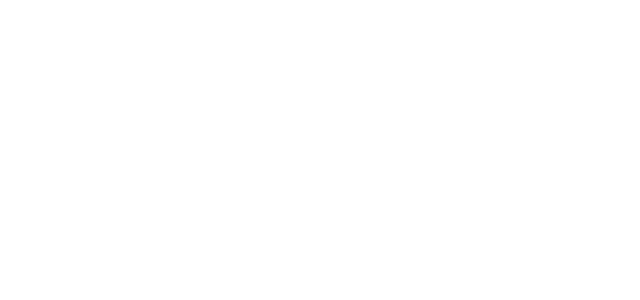
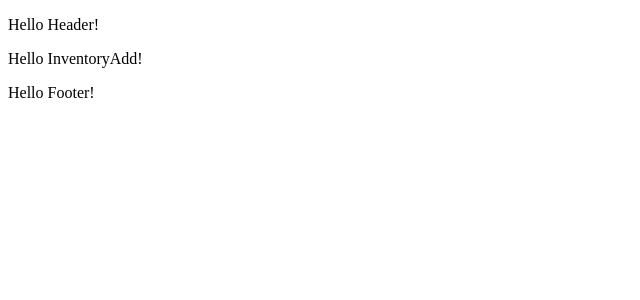
Before and after one commit to MoeyR/instock, a React (Create React App) app: page /inventory/add in a window 1280 px wide. Before the commit this address had no page. Shown: the top 300 px of the page, without its empty margins (0-640 px from the left). Built offline with nearby package versions, Linux system fonts and the light colour scheme.

Commit message:
add placeholder components

```diff
--- a/src/App.jsx
+++ b/src/App.jsx
@@ -1,26 +1,35 @@
 import './App.scss';
 import { BrowserRouter, Routes, Route } from 'react-router-dom';
+import Header from './pages/Header/Header';
+import Footer from './pages/Footer/Footer';
 import WarehousePage from './pages/WarehousePage/WarehousePage';
+import WarehouseDetailPage from './pages/WarehouseDetailPage/WarehouseDetailPage';
+import WarehouseEdit from './pages/WarehouseEdit/WarehouseEdit';
+import WarehouseAdd from './pages/WarehouseAdd/WarehouseAdd';
+import InventoryPage from './pages/InventoryPage/InventoryPage';
+import InventoryDetailPage from './pages/InventoryDetailPage/InventoryDetailPage';
+import InventoryEdit from './pages/InventoryEdit/InventoryEdit';
+import InventoryAdd from './pages/InventoryAdd/InventoryAdd';
 
 function App() {
   return (
     <div className="App">
       <BrowserRouter>
-        {/* <Header /> */}
+        <Header />
         <Routes>
 
           <Route path="/" element={<WarehousePage />}/>
           <Route path="/warehouses" element={<WarehousePage />}/>
-          {/* <Route path="/warehouses/:id" element={<WarehouseDetailPage />}/>
+          <Route path="/warehouses/:id" element={<WarehouseDetailPage />}/>
           <Route path="/warehouses/:id/edit" element={<WarehouseEdit />}/>
-          <Route path="/warehouses/add" element={<WareHouseAdd />}/>
+          <Route path="/warehouses/add" element={<WarehouseAdd />}/>
 
           <Route path="/inventory" element={<InventoryPage />}/>
           <Route path="/inventory/:id" element={<InventoryDetailPage />}/>
           <Route path="/inventory/:id/edit" element={<InventoryEdit />}/>
-          <Route path="/inventory/add" element={<InventoryAdd />}/> */}
+          <Route path="/inventory/add" element={<InventoryAdd />}/>
         </Routes>
-        {/* <Footer /> */}
+        <Footer />
       </BrowserRouter>
     </div>
   );
--- /dev/null
+++ b/src/pages/Footer/Footer.jsx
@@ -0,0 +1,8 @@
+function Footer(){
+    return (
+        <>
+            <p>Hello Footer!</p>
+        </>
+    )
+}
+export default Footer;
--- /dev/null
+++ b/src/pages/Header/Header.jsx
@@ -0,0 +1,8 @@
+function Header(){
+    return (
+        <>
+            <p>Hello Header!</p>
+        </>
+    )
+}
+export default Header;
--- /dev/null
+++ b/src/pages/InventoryAdd/InventoryAdd.jsx
@@ -0,0 +1,8 @@
+function InventoryAdd(){
+    return (
+        <>
+            <p>Hello InventoryAdd!</p>
+        </>
+    )
+}
+export default InventoryAdd;
--- /dev/null
+++ b/src/pages/InventoryDetailPage/InventoryDetailPage.jsx
@@ -0,0 +1,8 @@
+function InventoryDetailPage(){
+    return (
+        <>
+            <p>Hello InventoryDetailPage!</p>
+        </>
+    )
+}
+export default InventoryDetailPage;
--- /dev/null
+++ b/src/pages/InventoryEdit/InventoryEdit.jsx
@@ -0,0 +1,8 @@
+function InventoryEdit(){
+    return (
+        <>
+            <p>Hello InventoryEdit!</p>
+        </>
+    )
+}
+export default InventoryEdit;
--- /dev/null
+++ b/src/pages/InventoryPage/InventoryPage.jsx
@@ -0,0 +1,8 @@
+function InventoryPage(){
+    return (
+        <>
+            <p>Hello InventoryPage!</p>
+        </>
+    )
+}
+export default InventoryPage;
--- /dev/null
+++ b/src/pages/WarehouseAdd/WarehouseAdd.jsx
@@ -0,0 +1,8 @@
+function WarehouseAdd(){
+    return (
+        <>
+            <p>Hello WarehouseAdd!</p>
+        </>
+    )
+}
+export default WarehouseAdd;
--- /dev/null
+++ b/src/pages/WarehouseDetailPage/WarehouseDetailPage.jsx
@@ -0,0 +1,8 @@
+function WarehouseDetailPage(){
+    return (
+        <>
+            <p>Hello WarehouseDetailPage!</p>
+        </>
+    )
+}
+export default WarehouseDetailPage;
--- /dev/null
+++ b/src/pages/WarehouseEdit/WarehouseEdit.jsx
@@ -0,0 +1,8 @@
+function WarehouseEdit(){
+    return (
+        <>
+            <p>Hello WarehouseEdit!</p>
+        </>
+    )
+}
+export default WarehouseEdit;
--- a/src/pages/WarehousePage/WarehousePage.jsx
+++ b/src/pages/WarehousePage/WarehousePage.jsx
@@ -1,7 +1,7 @@
 function WarehousePage(){
     return (
         <>
-            <p>Hello World!</p>
+            <p>Hello WarehousePage!</p>
         </>
     )
 }
```
